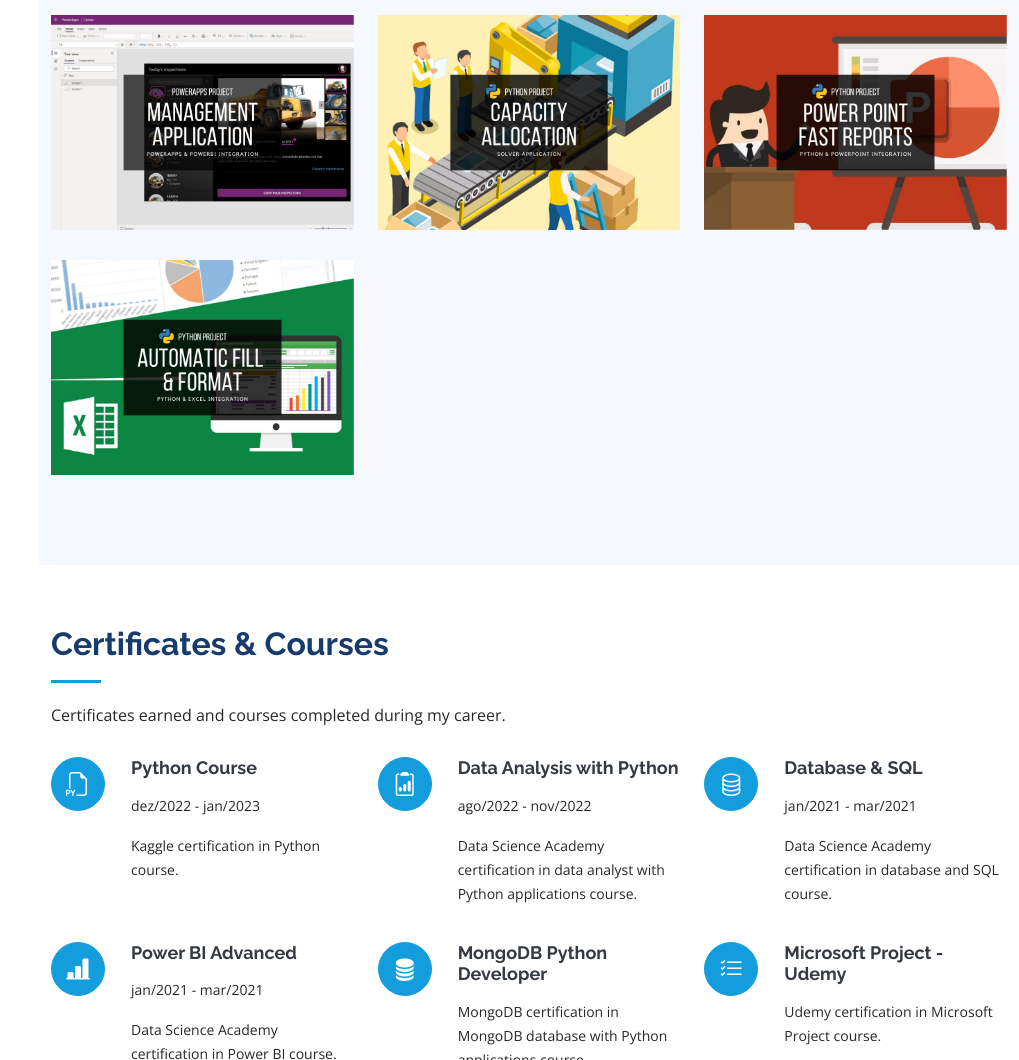
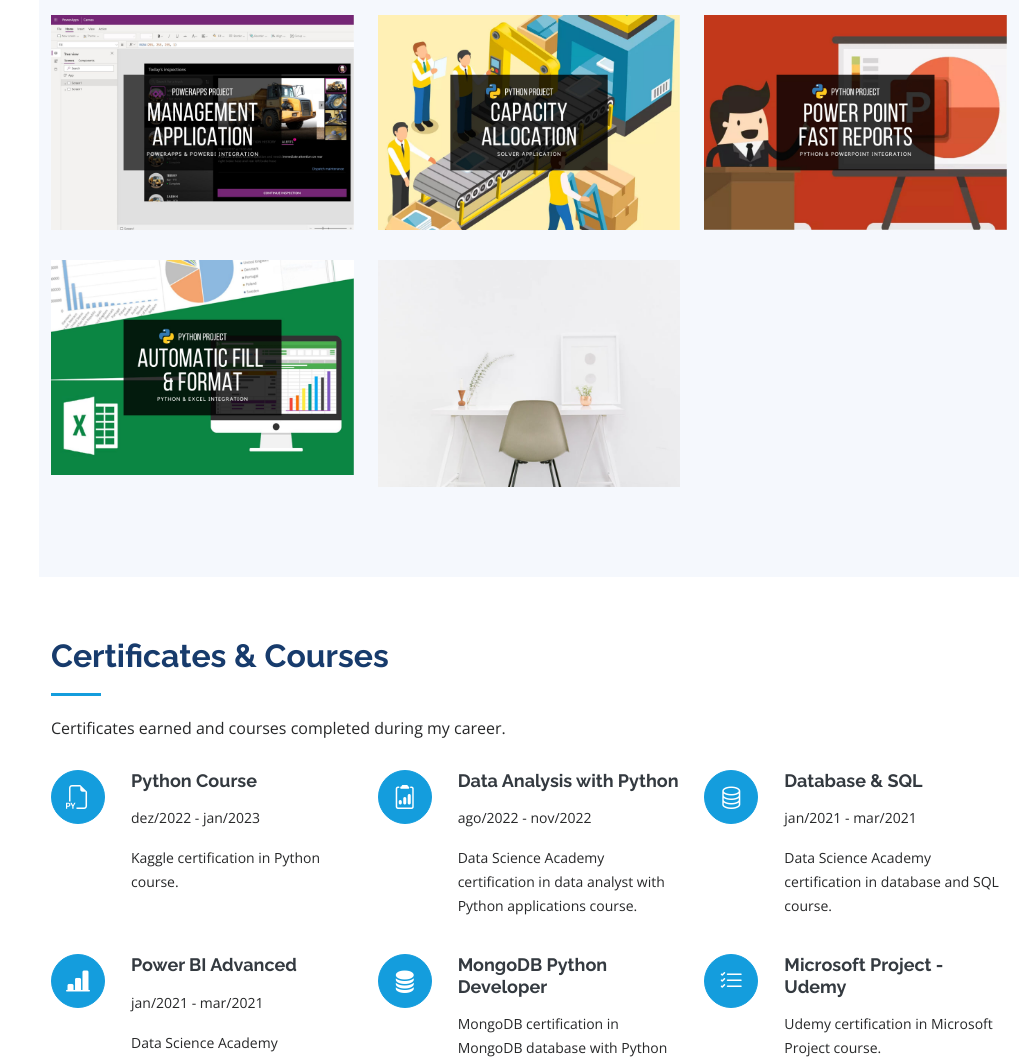
Before and after one commit to straighttothebank/straighttothebank.github.io, a plain HTML site: page index.html in a window 1280 px wide. Shown: the part 4044-5104 px from the top of the page, without its empty margins (261-1280 px from the left). Drawn offline with nearby package versions, Linux system fonts and the light colour scheme.

Commit message:
Update index.html

```diff
--- a/index.html
+++ b/index.html
@@ -376,19 +376,19 @@
             </div>
           </div>
 
-          <!--
 
-          <div class="col-lg-4 col-md-6 portfolio-item filter-apps">
+
+          <div class="col-lg-4 col-md-6 portfolio-item filter-python">
             <div class="portfolio-wrap">
               <img src="assets/img/portfolio/portfolio-8.jpg" class="img-fluid" alt="">
               <div class="portfolio-links">
-                <a href="assets/img/portfolio/portfolio-8.jpg" data-gallery="portfolioGallery" class="portfolio-lightbox" title="Card 3"><i class="bx bx-plus"></i></a>
-                <a href="portfolio-details.html" title="More Details"><i class="bx bx-link"></i></a>
+                <!--<a href="assets/img/portfolio/portfolio-8.jpg" data-gallery="portfolioGallery" class="portfolio-lightbox" title="Card 3"><i class="bx bx-plus"></i></a> -->
+                <a href="https://github.com/straighttothebank/Five_Personality_Traits" target="_blank"  title="More Details"><i class="bx bx-link"></i></a>
               </div>
             </div>
           </div>
 
-
+          <!--
           <div class="col-lg-4 col-md-6 portfolio-item filter-python">
             <div class="portfolio-wrap">
               <img src="assets/img/portfolio/portfolio-9.jpg" class="img-fluid" alt="">
```
